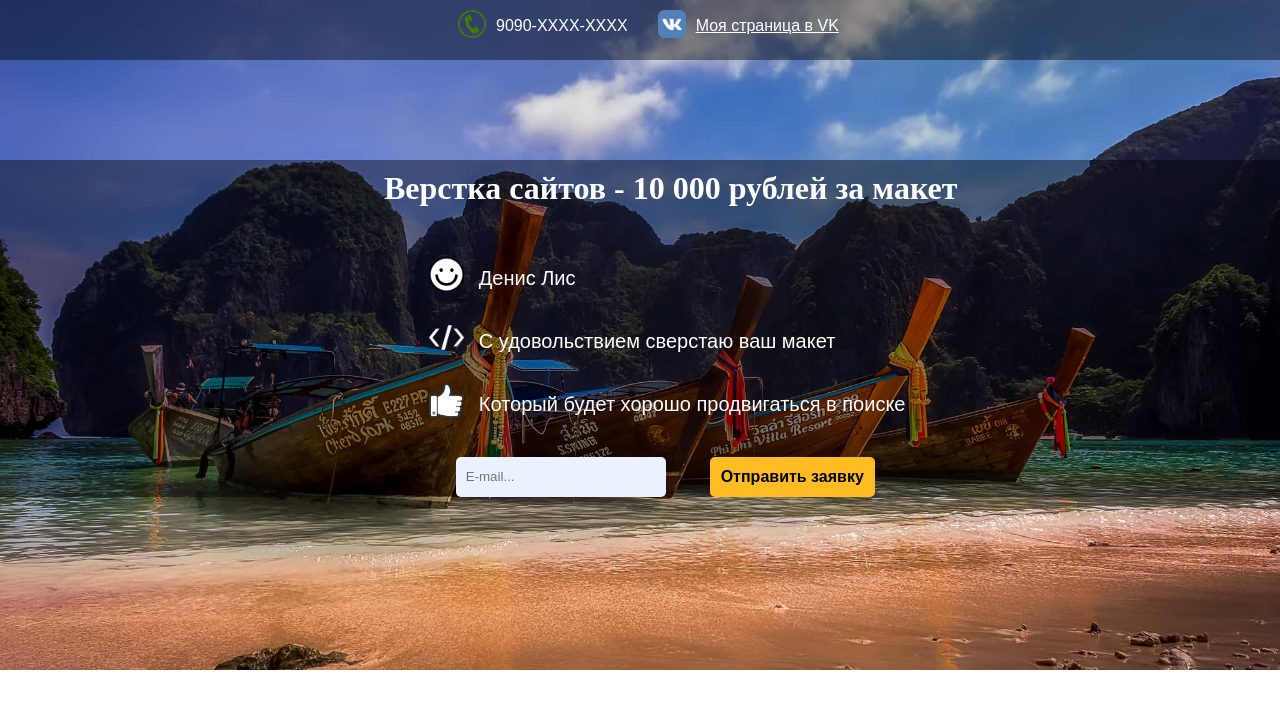
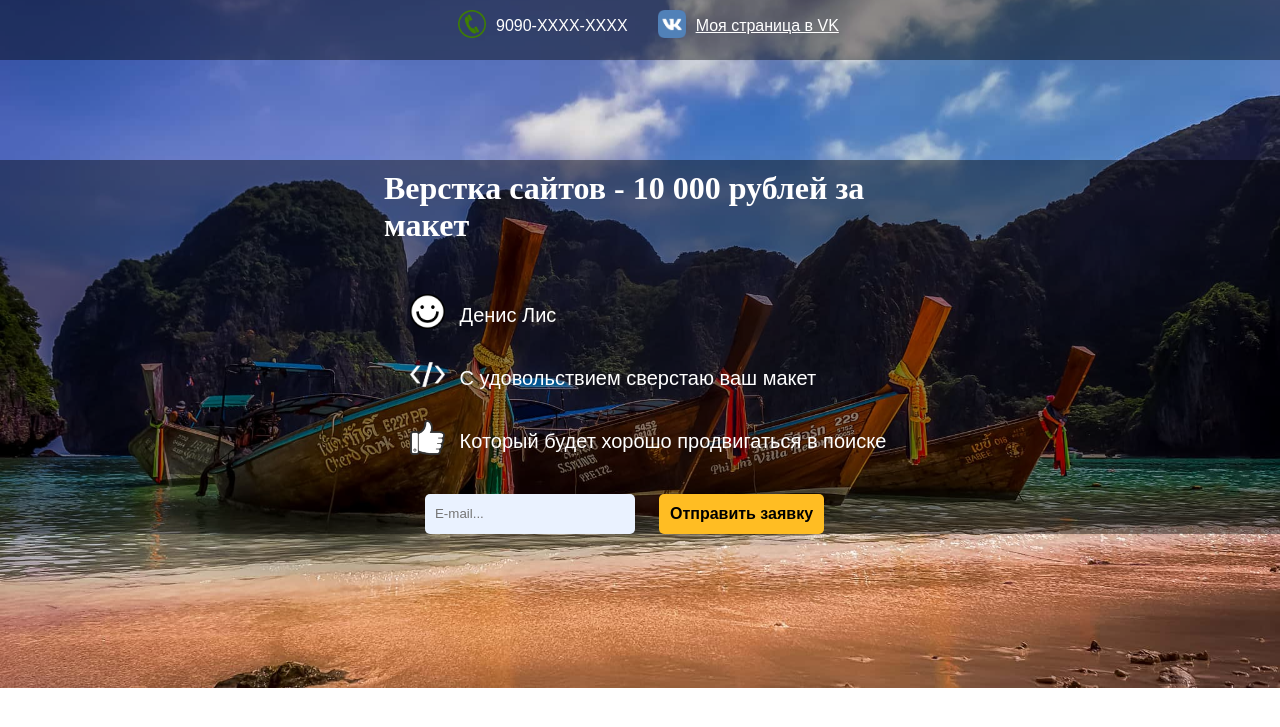
Before and after one commit to ShiroYashiro/ShiroYashiro.github.io, a PHP site: page / in a window 1280 px wide; the page is wider, and only the part inside the window is pictured. Shown: the top 727 px of that part. Run offline with PHP 8.4, Linux system fonts and the light colour scheme.

Commit message:
second commit

```diff
--- a/css/st_HP.css
+++ b/css/st_HP.css
@@ -18,6 +18,7 @@ body {
 	/*text-align: center;*/
 	height: 100%;
 	width: 100%;
+	min-width: 1200px;
 }
 
 		/*    TOP    */
@@ -32,7 +33,9 @@ body {
 }
 
 #info {
-	margin-left: 35%;
+	position: relative;
+	left: 35%;
+	/*right: 35%;*/
 	margin-top: 5px;
 }
 
@@ -65,6 +68,7 @@ a {
 
 #center {
 	margin-left: 30%;
+	margin-right: 30%;
 }
 
 /*    ATIKL   */
@@ -123,6 +127,6 @@ button {
 	font: bold 16px Arial;
 	border-width: 0;
 	position: relative;
-	left: 20px;
+	left: 0;
 	top: 1px;
 }
```
